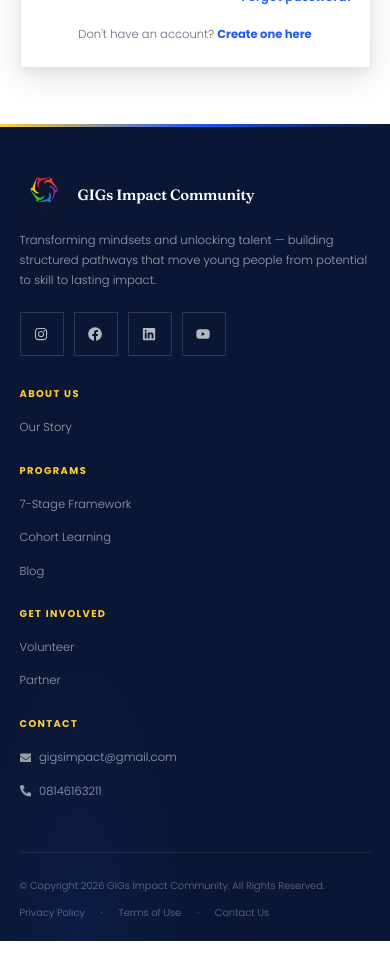
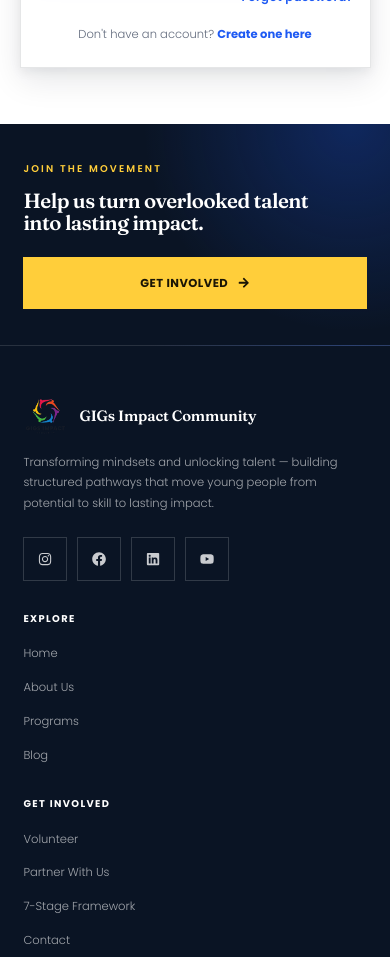
Before and after one commit to Jerry-Tekh/GIGs_IMPACT, a React (Vite) app in the folder gigImpacts/: page /login in a window 390 px wide. Shown: the part 1040-1997 px from the top of the page. Built offline with nearby package versions, Linux system fonts and the light colour scheme.

Commit message:
feat(ui): solid header on auth routes (fix nav contrast); professional footer rebuild; rebuilt mobile nav as polished side drawer with contact/socials

```diff
--- a/gigImpacts/src/components/Footer.jsx
+++ b/gigImpacts/src/components/Footer.jsx
@@ -1,38 +1,49 @@
 import React from "react";
 import { Link } from "react-router-dom";
-import { FaInstagram, FaFacebook, FaLinkedin, FaYoutube, FaEnvelope, FaPhoneAlt } from "react-icons/fa";
+import {
+  FaInstagram, FaFacebook, FaLinkedin, FaYoutube,
+  FaEnvelope, FaPhoneAlt, FaMapMarkerAlt, FaArrowRight, FaArrowUp
+} from "react-icons/fa";
 import { motion } from "framer-motion";
 import styles from "./Footer.module.css";
 import logo from "./../assets/logo.png";
+import { siteData } from "../SiteData.js";
+import { smoothScrollToY } from "../utils/smoothScroll.js";
 
 const Footer = () => {
+  const org = siteData.org || {};
+
   return (
-    <motion.footer
-      className={styles.footer}
-      initial={{ backgroundColor: "transparent" }}
-      whileInView={{ backgroundColor: "#000" }}
-      transition={{ duration: 1 }}
-    >
+    <footer className={styles.footer}>
+      {/* Call-to-action band */}
+      <div className={styles.ctaBand}>
+        <div className={styles.ctaInner}>
+          <div>
+            <span className={styles.ctaKicker}>Join the movement</span>
+            <h2 className={styles.ctaTitle}>Help us turn overlooked talent into lasting impact.</h2>
+          </div>
+          <Link to="/#volunteer" className={styles.ctaBtn}>
+            Get Involved <FaArrowRight aria-hidden="true" />
+          </Link>
+        </div>
+      </div>
+
       <motion.div
         className={styles.top}
-        initial={{ opacity: 0, y: 50 }}
+        initial={{ opacity: 0, y: 30 }}
         whileInView={{ opacity: 1, y: 0 }}
-        transition={{ duration: 0.8, delay: 0.2 }}
+        viewport={{ once: true, amount: 0.2 }}
+        transition={{ duration: 0.6 }}
       >
-        <motion.div className={styles.brand}>
+        {/* Brand */}
+        <div className={styles.brand}>
           <Link to="/" className={styles.brandLockup} aria-label="GIGs Impact Community — home">
             <img src={logo} alt="GIGs Impact Community logo" />
-            <motion.h2
-              initial={{ opacity: 0 }}
-              whileInView={{ opacity: 1 }}
-              transition={{ duration: 0.6, delay: 0.1 }}
-            >
-              GIGs Impact Community
-            </motion.h2>
+            <span>GIGs Impact Community</span>
           </Link>
           <p className={styles.brandMission}>
-            Transforming mindsets and unlocking talent — building structured
-            pathways that move young people from potential to skill to lasting impact.
+            Transforming mindsets and unlocking talent — building structured pathways that move
+            young people from potential to skill to lasting impact.
           </p>
           <div className={styles.socials}>
             <a href="https://youtube.com/@gigsimpact?si=H00lBKE5d-jW41R9" aria-label="Instagram"><FaInstagram /></a>
@@ -40,88 +51,81 @@ const Footer = () => {
             <a href="https://www.linkedin.com" aria-label="LinkedIn"><FaLinkedin /></a>
             <a href="https://youtube.com/@gigsimpact?si=H00lBKE5d-jW41R9" aria-label="YouTube"><FaYoutube /></a>
           </div>
-        </motion.div>
-        <div className={styles.links}>
-          <div>
-            <motion.h4
-              initial={{ opacity: 0 }}
-              whileInView={{ opacity: 1 }}
-              transition={{ duration: 0.6, delay: 0.3 }}
-            >
-              ABOUT US
-            </motion.h4>
+        </div>
+
+        {/* Link columns */}
+        <nav className={styles.links} aria-label="Footer">
+          <div className={styles.linkCol}>
+            <h4>Explore</h4>
             <ul>
-              <li><Link to="/about#ourstory">Our Story</Link></li>
-              {/*<li><Link to="/about#mission">Mission</Link></li>
-              <li><Link to="/about#vision">Vision</Link></li>*/}
-            </ul>
-          </div>
-          <div>
-            <motion.h4
-              initial={{ opacity: 0 }}
-              whileInView={{ opacity: 1 }}
-              transition={{ duration: 0.6, delay: 0.4 }}
-            >
-              PROGRAMS
-            </motion.h4>
-            <ul>
-              <li><Link to="/about#what-we-do">7-Stage Framework</Link></li>
-              <li><Link to="/programs">Cohort Learning</Link></li>
+              <li><Link to="/">Home</Link></li>
+              <li><Link to="/about">About Us</Link></li>
+              <li><Link to="/programs">Programs</Link></li>
               <li><Link to="/blog">Blog</Link></li>
             </ul>
           </div>
-          <div>
-            <motion.h4
-              initial={{ opacity: 0 }}
-              whileInView={{ opacity: 1 }}
-              transition={{ duration: 0.6, delay: 0.5 }}
-            >
-              GET INVOLVED
-            </motion.h4>
+          <div className={styles.linkCol}>
+            <h4>Get Involved</h4>
             <ul>
               <li><Link to="/#volunteer">Volunteer</Link></li>
-              <li><Link to="/#bridge">Partner</Link></li>
+              <li><Link to="/#bridge">Partner With Us</Link></li>
+              <li><Link to="/programs#stage-framework">7-Stage Framework</Link></li>
+              <li><Link to="/contact">Contact</Link></li>
             </ul>
           </div>
-          <div>
-            <motion.h4
-              initial={{ opacity: 0 }}
-              whileInView={{ opacity: 1 }}
-              transition={{ duration: 0.6, delay: 0.6 }}
-            >
-              CONTACT
-            </motion.h4>
+          <div className={styles.linkCol}>
+            <h4>Resources</h4>
             <ul>
-              <li>
-                <a href="mailto:gigsimpact@gmail.com">
-                  <FaEnvelope /> gigsimpact@gmail.com
-                </a>
-              </li>
-              <li>
-                <a href="tel:08146163211">
-                  <FaPhoneAlt /> 08146163211
-                </a>
-              </li>
+              <li><Link to="/blog">Insights &amp; Stories</Link></li>
+              <li><Link to="/privacy">Privacy Policy</Link></li>
+              <li><Link to="/terms">Terms of Use</Link></li>
             </ul>
           </div>
+        </nav>
+
+        {/* Contact */}
+        <div className={styles.contact}>
+          <h4>Reach Us</h4>
+          <ul>
+            <li>
+              <a href={`mailto:${org.email || "gigsimpact@gmail.com"}`}>
+                <FaEnvelope aria-hidden="true" />
+                <span>{org.email || "gigsimpact@gmail.com"}</span>
+              </a>
+            </li>
+            <li>
+              <a href={`tel:${org.phone || "08146163211"}`}>
+                <FaPhoneAlt aria-hidden="true" />
+                <span>{org.phone || "08146163211"}</span>
+              </a>
+            </li>
+            <li className={styles.location}>
+              <FaMapMarkerAlt aria-hidden="true" />
+              <span>{org.location || "Enugu State, Nigeria"}</span>
+            </li>
+          </ul>
         </div>
       </motion.div>
-      <motion.div
-        className={styles.bottom}
-        initial={{ opacity: 0, y: 30 }}
-        whileInView={{ opacity: 1, y: 0 }}
-        transition={{ duration: 0.6, delay: 0.7 }}
-      >
-        <p>© Copyright 2026 GIGs Impact Community. All Rights Reserved.</p>
-        <div className={styles.legal}>
-          <Link to="/privacy">Privacy Policy</Link>
-          <span aria-hidden="true">·</span>
-          <Link to="/terms">Terms of Use</Link>
-          <span aria-hidden="true">·</span>
-          <Link to="/contact">Contact Us</Link>
+
+      <div className={styles.bottom}>
+        <p className={styles.copy}>
+          © 2026 GIGs Impact Community. A youth empowerment &amp; human-capacity development community.
+        </p>
+        <div className={styles.bottomRight}>
+          <div className={styles.legal}>
+            <Link to="/privacy">Privacy</Link>
+            <span aria-hidden="true">·</span>
+            <Link to="/terms">Terms</Link>
+            <span aria-hidden="true">·</span>
+            <Link to="/contact">Contact</Link>
+          </div>
+          <button type="button" className={styles.toTop} onClick={() => smoothScrollToY(0)} aria-label="Back to top">
+            <FaArrowUp aria-hidden="true" />
+          </button>
         </div>
-      </motion.div>
-    </motion.footer>
+      </div>
+    </footer>
   );
 };
+
 export default Footer;
--- a/gigImpacts/src/components/Footer.module.css
+++ b/gigImpacts/src/components/Footer.module.css
@@ -1,94 +1,115 @@
 /* ══════════════════════════════════════════
-   FOOTER — deep navy, refined, organized
+   FOOTER — organizational, professional
    ══════════════════════════════════════════ */
 .footer {
-  background: #0a1633 !important;
-  color: rgba(255, 255, 255, 0.72);
-  padding: 80px 8% 28px;
+  background: var(--color-ink);
+  color: var(--color-on-dark);
   position: relative;
-  overflow: hidden;
 }
 
-/* Decorative top border */
-.footer::before {
-  content: '';
-  position: absolute;
-  top: 0; left: 0; right: 0;
-  height: 3px;
-  background: linear-gradient(90deg, var(--color-accent) 0%, var(--color-primary-mid) 50%, transparent 100%);
+/* ── CTA band ── */
+.ctaBand {
+  border-bottom: 1px solid rgba(255, 255, 255, 0.12);
+  background:
+    radial-gradient(circle at 90% 0%, rgba(30, 90, 243, 0.28), transparent 50%);
 }
 
-/* Subtle background glow */
-.footer::after {
-  content: '';
-  position: absolute;
-  bottom: -40%;
-  left: -10%;
-  width: 60%;
-  height: 80%;
-  background: radial-gradient(ellipse, rgba(30, 90, 243, 0.08), transparent 70%);
-  pointer-events: none;
+.ctaInner {
+  max-width: 1240px;
+  margin: 0 auto;
+  padding: 44px 8%;
+  display: flex;
+  align-items: center;
+  justify-content: space-between;
+  gap: 32px;
+  flex-wrap: wrap;
 }
 
-.top {
-  display: flex;
-  justify-content: space-between;
-  gap: 40px;
-  border-bottom: 1px solid rgba(255, 255, 255, 0.08);
-  padding-bottom: 48px;
-  position: relative;
-  z-index: 1;
+.ctaKicker {
+  display: block;
+  text-transform: uppercase;
+  letter-spacing: 0.22em;
+  font-size: var(--fs-caption);
+  font-weight: var(--fw-semibold);
+  color: var(--color-accent);
+  margin-bottom: 12px;
 }
 
-.brand { max-width: 320px; }
+.ctaTitle {
+  font-family: var(--font-display);
+  font-size: var(--fs-h2);
+  font-weight: var(--fw-semibold);
+  color: #ffffff;
+  line-height: 1.1;
+  letter-spacing: -0.025em;
+  max-width: 22ch;
+}
+
+.ctaBtn {
+  display: inline-flex;
+  align-items: center;
+  gap: 10px;
+  padding: 14px 28px;
+  min-height: 52px;
+  background: var(--color-accent);
+  color: #1a1505;
+  font-weight: var(--fw-bold);
+  font-size: var(--fs-button);
+  letter-spacing: 0.04em;
+  text-transform: uppercase;
+  flex-shrink: 0;
+  transition: background var(--transition-fast), transform var(--transition-fast), box-shadow var(--transition-fast);
+}
+.ctaBtn svg { transition: transform var(--transition-fast); }
+.ctaBtn:hover { background: var(--color-accent-deep); transform: translateY(-3px); box-shadow: var(--shadow-accent); }
+.ctaBtn:hover svg { transform: translateX(4px); }
+
+/* ── Main grid ── */
+.top {
+  max-width: 1240px;
+  margin: 0 auto;
+  padding: 64px 8% 48px;
+  display: grid;
+  grid-template-columns: 1.4fr 0.8fr 0.8fr 1fr;
+  gap: 48px;
+}
+
+/* Brand */
+.brand { max-width: 340px; }
 
 .brandLockup {
   display: inline-flex;
   align-items: center;
   gap: 12px;
-  margin-bottom: 16px;
+  margin-bottom: 18px;
 }
-
-.brandLockup img {
-  width: 46px;
-  height: auto;
-  border-radius: 0;
-}
-
-.brand h2 {
-  color: #ffffff;
+.brandLockup img { width: 44px; height: auto; }
+.brandLockup span {
+  font-family: var(--font-display);
   font-size: var(--fs-h4);
   font-weight: var(--fw-semibold);
+  color: #ffffff;
   letter-spacing: -0.01em;
-  margin: 0;
-  line-height: 1.2;
 }
 
 .brandMission {
   font-size: var(--fs-body-sm);
-  color: rgba(255, 255, 255, 0.6);
+  color: var(--color-on-dark-soft);
   line-height: 1.75;
-  margin-bottom: 4px;
+  margin-bottom: 24px;
 }
 
-.socials {
-  display: flex;
-  gap: 10px;
-  margin-top: 22px;
-}
-
+.socials { display: flex; gap: 10px; }
 .socials a {
   width: 44px;
   height: 44px;
-  border-radius: 0;
-  border: 1px solid rgba(255, 255, 255, 0.14);
   display: grid;
   place-items: center;
-  color: rgba(255, 255, 255, 0.7);
+  border: 1px solid rgba(255, 255, 255, 0.16);
+  color: rgba(255, 255, 255, 0.78);
   font-size: 1rem;
   transition: border-color var(--transition-fast), background var(--transition-fast), color var(--transition-fast), transform var(--transition-fast);
 }
-
 .socials a:hover {
   border-color: var(--color-accent);
   background: rgba(255, 206, 58, 0.12);
@@ -96,85 +117,116 @@
   transform: translateY(-2px);
 }
 
-.links {
-  display: grid;
-  grid-template-columns: repeat(4, 1fr);
-  gap: 36px;
-}
+/* Link columns */
+.links { display: contents; }
 
-.links h4 {
+.linkCol h4,
+.contact h4 {
   font-size: var(--fs-caption);
-  color: var(--color-accent);
+  color: #ffffff;
   font-weight: var(--fw-bold);
-  margin-bottom: 16px;
+  margin-bottom: 18px;
   letter-spacing: 0.14em;
   text-transform: uppercase;
 }
 
-.links ul {
+.linkCol ul, .contact ul {
   list-style: none;
   padding: 0;
+  margin: 0;
   display: grid;
-  gap: 8px;
+  gap: 11px;
 }
 
-.links li {
+.linkCol li a {
+  color: var(--color-on-dark-soft);
   font-size: var(--fs-body-sm);
+  transition: color var(--transition-fast), padding-left var(--transition-fast);
 }
+.linkCol li a:hover { color: var(--color-accent); padding-left: 4px; }
 
-.links li a {
-  color: rgba(255, 255, 255, 0.58);
-  text-decoration: none;
-  display: inline-flex;
-  align-items: center;
-  gap: 8px;
+/* Contact */
+.contact ul { gap: 14px; }
+.contact li a, .location {
+  display: flex;
+  align-items: flex-start;
+  gap: 12px;
+  color: var(--color-on-dark-soft);
+  font-size: var(--fs-body-sm);
+  line-height: 1.5;
   transition: color var(--transition-fast);
-  padding: 2px 0;
 }
+.contact li a:hover { color: var(--color-accent); }
+.contact svg { color: var(--color-accent); font-size: 0.95rem; margin-top: 3px; flex-shrink: 0; }
 
-.links li a:hover { color: #ffffff; }
-
+/* ── Bottom bar ── */
 .bottom {
+  border-top: 1px solid rgba(255, 255, 255, 0.1);
+  max-width: 1240px;
+  margin: 0 auto;
+  padding: 22px 8%;
   display: flex;
   justify-content: space-between;
   align-items: center;
-  gap: 14px;
-  padding-top: 24px;
+  gap: 16px;
+  flex-wrap: wrap;
+}
+
+.copy {
   font-size: var(--fs-caption);
-  color: rgba(255, 255, 255, 0.38);
-  position: relative;
-  z-index: 1;
+  color: rgba(255, 255, 255, 0.5);
+  margin: 0;
+}
+
+.bottomRight {
+  display: flex;
+  align-items: center;
+  gap: 18px;
 }
 
 .legal {
   display: flex;
-  gap: 16px;
-  color: rgba(255, 255, 255, 0.38);
+  align-items: center;
+  gap: 12px;
+  font-size: var(--fs-caption);
 }
+.legal a { color: rgba(255, 255, 255, 0.6); transition: color var(--transition-fast); }
+.legal a:hover { color: #ffffff; }
+.legal span { color: rgba(255, 255, 255, 0.3); }
 
-.legal a {
-  color: rgba(255, 255, 255, 0.38);
-  transition: color var(--transition-fast);
+.toTop {
+  width: 40px;
+  height: 40px;
+  display: grid;
+  place-items: center;
+  border: 1px solid rgba(255, 255, 255, 0.18);
+  background: transparent;
+  color: rgba(255, 255, 255, 0.7);
+  cursor: pointer;
+  transition: border-color var(--transition-fast), color var(--transition-fast), background var(--transition-fast), transform var(--transition-fast);
 }
+.toTop:hover { border-color: var(--color-accent); color: var(--color-accent); transform: translateY(-2px); }
 
-.legal a:hover { color: rgba(255, 255, 255, 0.72); }
-
+/* ══ Responsive ══ */
 @media (max-width: 1024px) {
-  .links { grid-template-columns: repeat(2, 1fr); gap: 28px; }
+  .top { grid-template-columns: 1fr 1fr; gap: 40px 32px; }
+  .brand { grid-column: 1 / -1; max-width: 420px; }
 }
 
 @media (max-width: 900px) {
-  .footer { padding: 60px 6% 24px; }
-  .top { flex-direction: column; gap: 32px; }
-  .brand { max-width: 100%; }
+  .ctaInner { padding: 36px 6%; }
+  .top { padding: 52px 6% 40px; }
+  .bottom { padding: 20px 6%; }
 }
 
 @media (max-width: 600px) {
-  .footer { padding: 52px 5% 20px; }
-  .links { grid-template-columns: 1fr 1fr; gap: 24px; }
-  .bottom { flex-direction: column; align-items: flex-start; gap: 8px; }
+  .top { grid-template-columns: 1fr 1fr; gap: 32px 24px; }
+  .ctaInner { flex-direction: column; align-items: flex-start; gap: 22px; }
+  .ctaBtn { width: 100%; justify-content: center; }
+  .bottom { flex-direction: column; align-items: flex-start; gap: 14px; }
 }
 
 @media (max-width: 420px) {
-  .links { grid-template-columns: 1fr; }
+  .top { grid-template-columns: 1fr; }
+  .brand { max-width: 100%; }
 }
```
Also changed, not shown: gigImpacts/src/components/Header.jsx (+20 -2 lines), gigImpacts/src/components/Header.module.css (+88 -45 lines).
